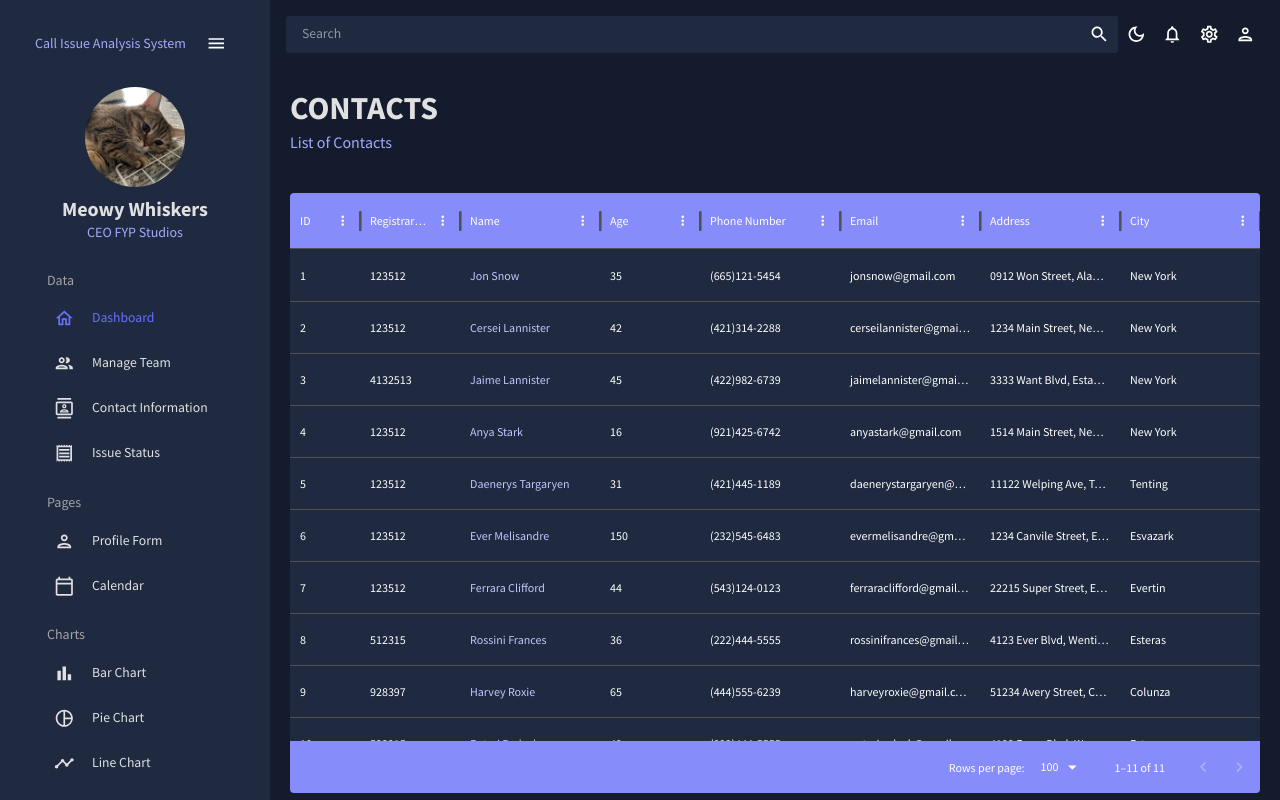
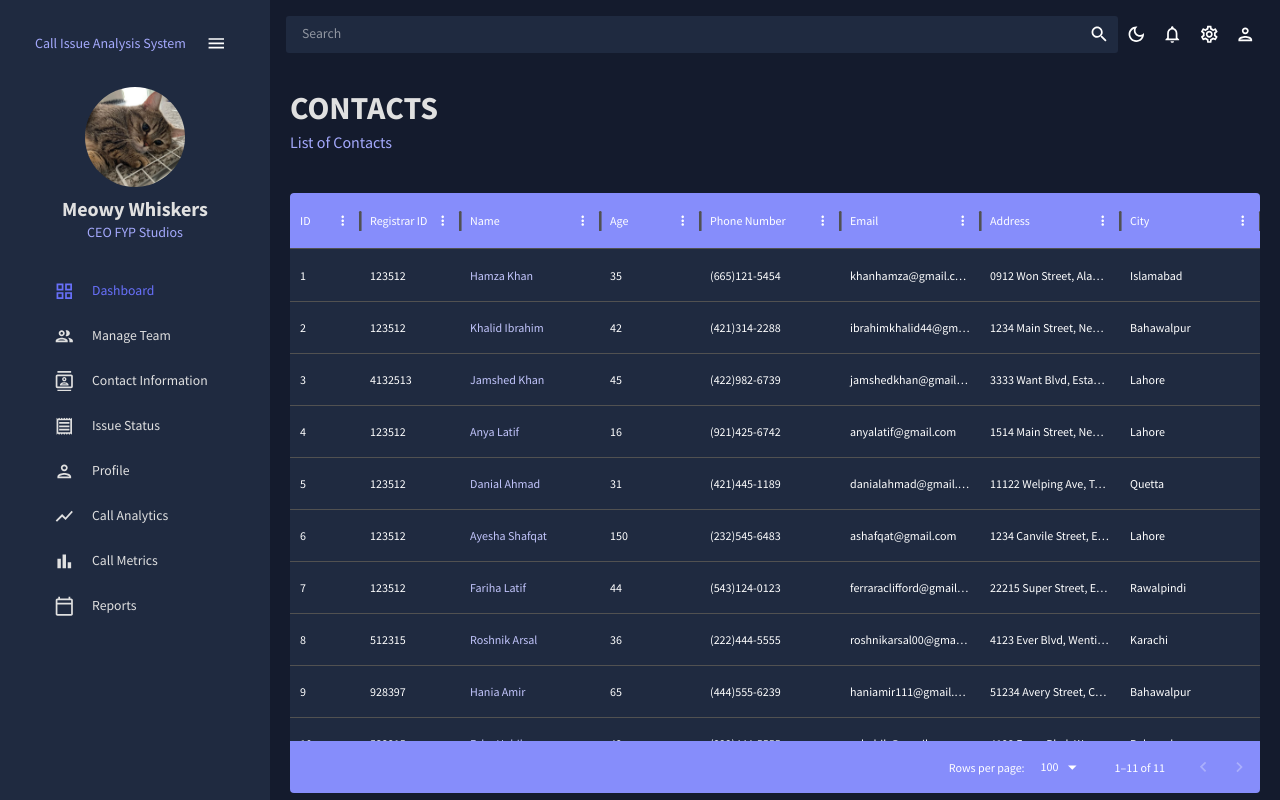
Before and after one commit to haiderkayani/AI-Driven-Call-Center-Issue-Analysis-System---FYP, a React (Create React App) app in the folder admindashboard/: page /contacts in a window 1280 px wide. Built offline with nearby package versions, Linux system fonts and the light colour scheme.

Commit message:
minor updates

```diff
--- a/admindashboard/src/data/mockData.js
+++ b/admindashboard/src/data/mockData.js
@@ -78,122 +78,122 @@ export const mockDataTeam = [
 export const mockDataContacts = [
   {
     id: 1,
-    name: "Jon Snow",
-    email: "jonsnow@gmail.com",
+    name: "Hamza Khan",
+    email: "khanhamza@gmail.com",
     age: 35,
     phone: "(665)121-5454",
     address: "0912 Won Street, Alabama, SY 10001",
-    city: "New York",
+    city: "Islamabad",
     zipCode: "10001",
     registrarId: 123512,
   },
   {
     id: 2,
-    name: "Cersei Lannister",
-    email: "cerseilannister@gmail.com",
+    name: "Khalid Ibrahim",
+    email: "ibrahimkhalid44@gmail.com",
     age: 42,
     phone: "(421)314-2288",
     address: "1234 Main Street, New York, NY 10001",
-    city: "New York",
+    city: "Bahawalpur",
     zipCode: "13151",
     registrarId: 123512,
   },
   {
     id: 3,
-    name: "Jaime Lannister",
-    email: "jaimelannister@gmail.com",
+    name: "Jamshed Khan",
+    email: "jamshedkhan@gmail.com",
     age: 45,
     phone: "(422)982-6739",
     address: "3333 Want Blvd, Estanza, NAY 42125",
-    city: "New York",
+    city: "Lahore",
     zipCode: "87281",
     registrarId: 4132513,
   },
   {
     id: 4,
-    name: "Anya Stark",
-    email: "anyastark@gmail.com",
+    name: "Anya Latif",
+    email: "anyalatif@gmail.com",
     age: 16,
     phone: "(921)425-6742",
     address: "1514 Main Street, New York, NY 22298",
-    city: "New York",
+    city: "Lahore",
     zipCode: "15551",
     registrarId: 123512,
   },
   {
     id: 5,
-    name: "Daenerys Targaryen",
-    email: "daenerystargaryen@gmail.com",
+    name: "Danial Ahmad",
+    email: "danialahmad@gmail.com",
     age: 31,
     phone: "(421)445-1189",
     address: "11122 Welping Ave, Tenting, CD 21321",
-    city: "Tenting",
+    city: "Quetta",
     zipCode: "14215",
     registrarId: 123512,
   },
   {
     id: 6,
-    name: "Ever Melisandre",
-    email: "evermelisandre@gmail.com",
+    name: "Ayesha Shafqat",
+    email: "ashafqat@gmail.com",
     age: 150,
     phone: "(232)545-6483",
     address: "1234 Canvile Street, Esvazark, NY 10001",
-    city: "Esvazark",
+    city: "Lahore",
     zipCode: "10001",
     registrarId: 123512,
   },
   {
     id: 7,
-    name: "Ferrara Clifford",
+    name: "Fariha Latif",
     email: "ferraraclifford@gmail.com",
     age: 44,
     phone: "(543)124-0123",
     address: "22215 Super Street, Everting, ZO 515234",
-    city: "Evertin",
+    city: "Rawalpindi",
     zipCode: "51523",
     registrarId: 123512,
   },
   {
     id: 8,
-    name: "Rossini Frances",
-    email: "rossinifrances@gmail.com",
+    name: "Roshnik Arsal",
+    email: "roshnikarsal00@gmail.com",
     age: 36,
     phone: "(222)444-5555",
     address: "4123 Ever Blvd, Wentington, AD 142213",
-    city: "Esteras",
+    city: "Karachi",
     zipCode: "44215",
     registrarId: 512315,
   },
   {
     id: 9,
-    name: "Harvey Roxie",
-    email: "harveyroxie@gmail.com",
+    name: "Hania Amir",
+    email: "haniamir111@gmail.com",
     age: 65,
     phone: "(444)555-6239",
     address: "51234 Avery Street, Cantory, ND 212412",
-    city: "Colunza",
+    city: "Bahawalpur",
     zipCode: "111234",
     registrarId: 928397,
   },
   {
     id: 10,
-    name: "Enteri Redack",
-    email: "enteriredack@gmail.com",
+    name: "Esha Habib",
+    email: "eshabib@gmail.com",
     age: 42,
     phone: "(222)444-5555",
     address: "4123 Easer Blvd, Wentington, AD 142213",
-    city: "Esteras",
+    city: "Bahawalpur",
     zipCode: "44215",
     registrarId: 533215,
   },
   {
     id: 11,
-    name: "Steve Goodman",
-    email: "stevegoodmane@gmail.com",
+    name: "Sania Rehan",
+    email: "saniarehan@gmail.com",
     age: 11,
     phone: "(444)555-6239",
     address: "51234 Fiveton Street, CunFory, ND 212412",
-    city: "Colunza",
+    city: "Rawalpindi",
     zipCode: "1234",
     registrarId: 92197,
   },
@@ -205,7 +205,7 @@ export const mockDataInvoices = [
     agentName: "Junaid Akram",
     category: "Coverage",
     status: "Resolved",
-    area: "(665)121-5454",
+    area: "Lahore",
     date: "03/12/2022",
   },
   {
@@ -213,7 +213,7 @@ export const mockDataInvoices = [
     agentName: "Sania Rehan",
     category: "Account Management",
     status: "Unresolved",
-    area: "(421)314-2288",
+    area: "Faisalabad",
     date: "06/15/2021",
   },
   {
@@ -221,15 +221,15 @@ export const mockDataInvoices = [
     agentName: "Asad Ejaz",
     category: "Coverage",
     status: "Resolved",
-    area: "(422)982-6739",
+    area: "Rawalpindi",
     date: "05/02/2022",
   },
   {
     id: 4,
     agentName: "Anya Danish",
     category: "Miscellaneous",
-    status: "In-Progress",
-    area: "(921)425-6742",
+    status: "Rawalpindi",
+    area: "Lahore",
     date: "03/21/2022",
   },
   {
@@ -237,7 +237,7 @@ export const mockDataInvoices = [
     agentName: "Danial Ahmad",
     category: "Account Management",
     status: "In-Progress",
-    area: "(421)445-1189",
+    area: "Bahwalpur",
     date: "01/12/2021",
   },
   {
@@ -245,7 +245,7 @@ export const mockDataInvoices = [
     agentName: "Esha Habib",
     category: "Account Management",
     status: "Resolved",
-    area: "(232)545-6483",
+    area: "Bahwalpur",
     date: "11/02/2022",
   },
   {
@@ -253,7 +253,7 @@ export const mockDataInvoices = [
     agentName: "Fariha Mehmood",
     category: "Miscellaneous",
     status: "In-Progress",
-    area: "(543)124-0123",
+    area: "Faisalabad",
     date: "02/11/2022",
   },
   {
@@ -261,7 +261,7 @@ export const mockDataInvoices = [
     agentName: "Roshnik Arsal",
     category: "Coverage",
     status: "Resolved",
-    area: "(222)444-5555",
+    area: "Bahwalpur",
     date: "05/02/2021",
   },
 ];
--- a/admindashboard/src/scenes/contacts/index.jsx
+++ b/admindashboard/src/scenes/contacts/index.jsx
@@ -17,7 +17,7 @@ const Contacts = () => {
         },
         {
             field : "registrarId",
-            headerName : "Registrar ID,"
+            headerName : "Registrar ID",
         },
         {
             field: "name",
--- a/admindashboard/src/scenes/global/Navbar.jsx
+++ b/admindashboard/src/scenes/global/Navbar.jsx
@@ -16,6 +16,8 @@ import PieChartOutlineOutLinedIcon from "@mui/icons-material/PieChartOutlineOutl
 import TimelineOutLinedIcon from "@mui/icons-material/TimelineOutlined";
 import MenuOutLinedIcon from "@mui/icons-material/MenuOutlined";
 import MapOutLinedIcon from "@mui/icons-material/MapOutlined";
+import ShowChartOutlinedIcon from '@mui/icons-material/ShowChartOutlined';
+import GridViewOutlinedIcon from '@mui/icons-material/GridViewOutlined';
 
 const Item = ({ title, to, icon, selected, setSelected }) => {
     const theme = useTheme();
@@ -108,22 +110,22 @@ const Navbar = () => {
 
                     {/* menu items */}
                     <Box paddingLeft={isCollapsed ? undefined : "10%"}>
-                        <Typography variant="h6" color={colors.gray[300]} sx={{ m: "15px 0 5px 20px" }}>Data</Typography>
-                        <Item title='Dashboard' to="/" icon={<HomeOutLinedIcon />} selected={selected} setSelected={setSelected} />
+                        {/* <Typography variant="h6" color={colors.gray[300]} sx={{ m: "15px 0 5px 20px" }}>Data</Typography> */}
+                        <Item title='Dashboard' to="/" icon={<GridViewOutlinedIcon />} selected={selected} setSelected={setSelected} />
                         <Item title='Manage Team' to="/team" icon={<PeopleOutLinedIcon />} selected={selected} setSelected={setSelected} />
                         <Item title='Contact Information' to="/contacts" icon={<ContactsOutLinedIcon />} selected={selected} setSelected={setSelected} />
                         <Item title='Issue Status' to="/issuestatus" icon={<ReceiptOutLinedIcon />} selected={selected} setSelected={setSelected} />
 
-                        <Typography variant="h6" color={colors.gray[300]} sx={{ m: "15px 0 5px 20px" }}>Pages</Typography>
-                        <Item title='Profile Form' to="/form" icon={<PersonOutLinedIcon />} selected={selected} setSelected={setSelected} />
-                        <Item title='Calendar' to="/calendar" icon={<CalendarTodayOutLinedIcon />} selected={selected} setSelected={setSelected} />
+                        {/* <Typography variant="h6" color={colors.gray[300]} sx={{ m: "15px 0 5px 20px" }}>Pages</Typography> */}
+                        <Item title='Profile' to="/form" icon={<PersonOutLinedIcon />} selected={selected} setSelected={setSelected} />
+                        <Item title='Call Analytics' to="/calendar" icon={<ShowChartOutlinedIcon />} selected={selected} setSelected={setSelected} />
                         {/* <Item title='FAQ Page' to="/faq" icon={<HelpOutLinedIcon />} selected={selected} setSelected={setSelected} /> */}
 
-                        <Typography variant="h6" color={colors.gray[300]} sx={{ m: "15px 0 5px 20px" }}>Charts</Typography>
-                        <Item title='Bar Chart' to="/bar" icon={<BarCharOutLinedIcon />} selected={selected} setSelected={setSelected} />
-                        <Item title='Pie Chart' to="/pie" icon={<PieChartOutlineOutLinedIcon />} selected={selected} setSelected={setSelected} />
-                        <Item title='Line Chart' to="/line" icon={<TimelineOutLinedIcon />} selected={selected} setSelected={setSelected} />
-                        <Item title='World Chart' to="/geography" icon={<MapOutLinedIcon />} selected={selected} setSelected={setSelected} />
+                        {/* <Typography variant="h6" color={colors.gray[300]} sx={{ m: "15px 0 5px 20px" }}>Charts</Typography> */}
+                        <Item title='Call Metrics' to="/bar" icon={<BarCharOutLinedIcon />} selected={selected} setSelected={setSelected} />
+                        <Item title='Reports' to="/pie" icon={<CalendarTodayOutLinedIcon  />} selected={selected} setSelected={setSelected} />
+                        {/* <Item title='Line Chart' to="/line" icon={<TimelineOutLinedIcon />} selected={selected} setSelected={setSelected} />
+                        <Item title='World Chart' to="/geography" icon={<MapOutLinedIcon />} selected={selected} setSelected={setSelected} /> */}
                     </Box>
                 </Menu>
             </ProSidebar>
```
